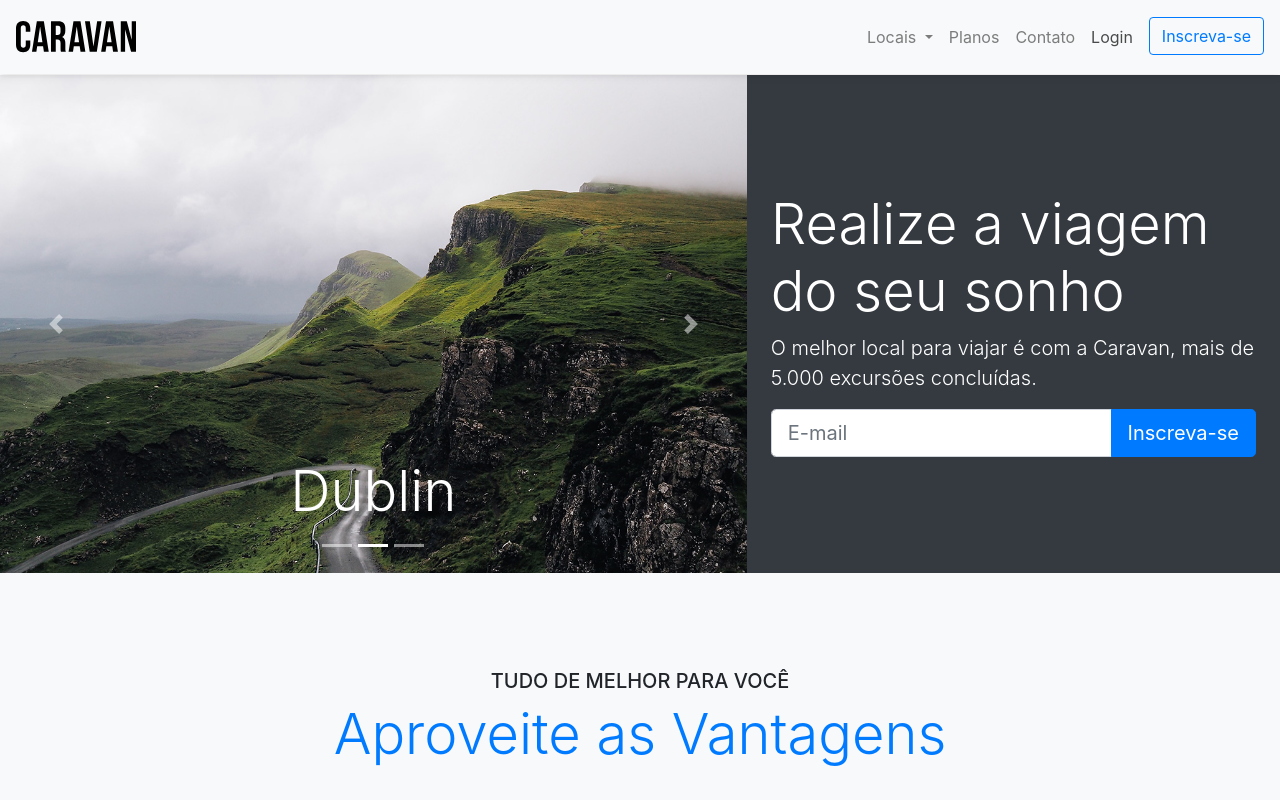
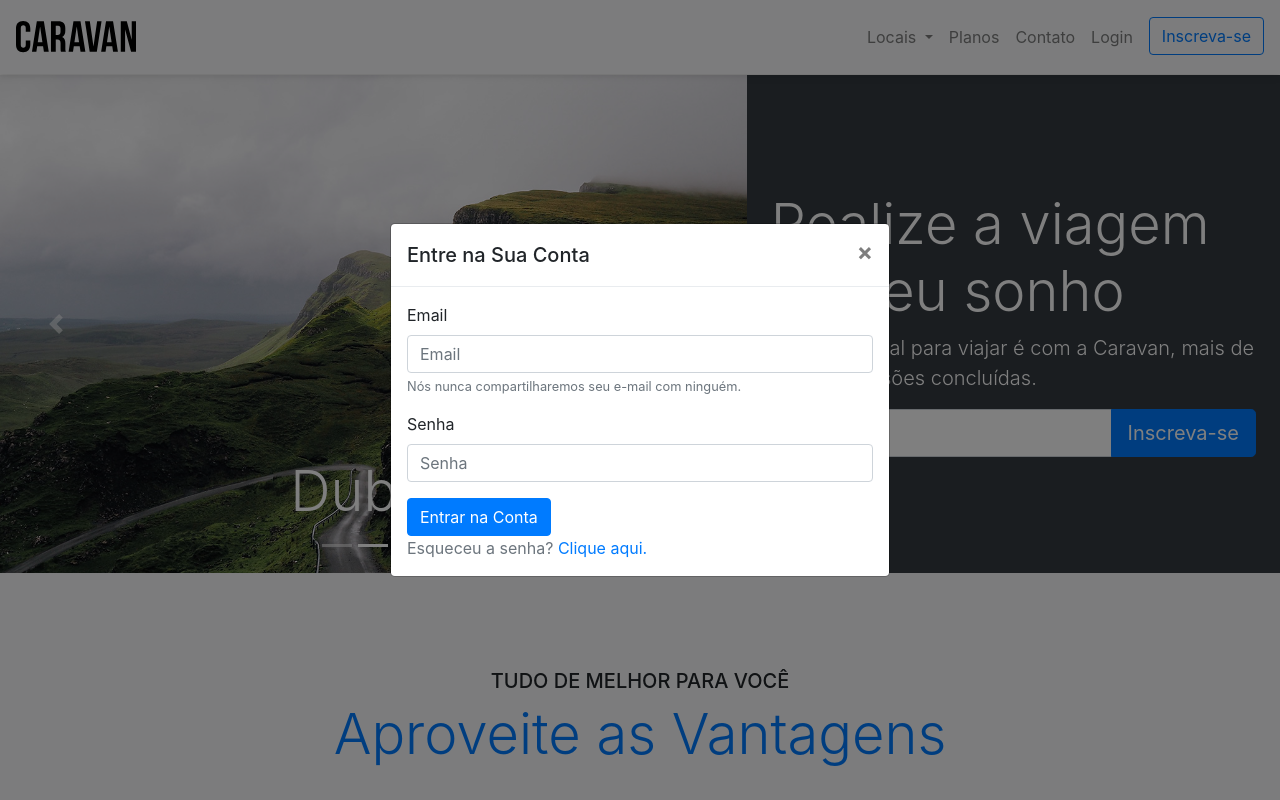
Before and after one commit to BryanJonathan/caravan-bootstrap-4, a plain HTML site: page index.html in a window 1280 px wide. Both pictures are taken after a click on the link "Login". Shown: the top 800 px of the page. Drawn offline with nearby package versions, Linux system fonts and the light colour scheme.

Commit message:
modal login

```diff
--- a/index.html
+++ b/index.html
@@ -43,7 +43,7 @@
           <a href="contato.html" class="nav-link">Contato</a>
         </li>
         <li class="nav-item">
-          <a href="#" class="nav-link">Login</a>
+          <a href="#" class="nav-link" data-toggle="modal" data-target="#modalLogin">Login</a>
         </li>
         <li class="nav-item">
           <a href="inscricao.html" class="btn btn-outline-primary ml-md-2">Inscreva-se</a>
@@ -175,7 +175,7 @@
       <h2 class="display-4 text-primary">Perguntas Frequentes</h2>
     </div>
     <div class="row justify-content-center">
-      <div class="col-6" id="perguntasFrequentes" data-children=".pergunta">
+      <div class="col-md-6" id="perguntasFrequentes" data-children=".pergunta">
         <div class="pergunta py-2">
           <a class="lead" data-toggle="collapse" data-parent="#perguntasFrequentes" href="#pergunta1" aria-expanded="true" aria-controls="pergunta1">→ É possível cancelar a viagem?</a>
           <div id="pergunta1" class="collapse show" role="tabpanel">
@@ -260,6 +260,36 @@
     </div>
   </footer>
 
+
+<!-- Modal -->
+<div class="modal fade" id="modalLogin" tabindex="-1" role="dialog" aria-labelledby="modalLoginTitle" aria-hidden="true">
+  <div class="modal-dialog modal-dialog-centered" role="document">
+    <div class="modal-content">
+      <div class="modal-header">
+        <h5 class="modal-title" id="exampleModalLongTitle">Entre na Sua Conta</h5>
+        <button type="button" class="close" data-dismiss="modal" aria-label="Close">
+          <span aria-hidden="true">&times;</span>
+        </button>
+      </div>
+      <div class="modal-body">
+        <form>
+          <div class="form-group">
+            <label for="exampleInputEmail1">Email</label>
+            <input type="email" class="form-control" id="exampleInputEmail1" aria-describedby="emailHelp" placeholder="Email">
+            <small id="emailHelp" class="form-text text-muted">Nós nunca compartilharemos seu e-mail com ninguém.</small>
+          </div>
+          <div class="form-group">
+            <label for="exampleInputPassword1">Senha</label>
+            <input type="password" class="form-control" id="exampleInputPassword1" placeholder="Senha">
+          </div>
+          <button type="submit" class="btn btn-primary">Entrar na Conta</button>
+        </form>
+        <a href="#"><span class="text-secondary">Esqueceu a senha?</span> Clique aqui.</a>
+      </div>
+    </div>
+  </div>
+</div>
+
   <!-- Optional JavaScript -->
   <!-- jQuery first, then Popper.js, then Bootstrap JS -->
   <script src="https://code.jquery.com/jquery-3.2.1.slim.min.js" integrity="sha384-KJ3o2DKtIkvYIK3UENzmM7KCkRr/rE9/Qpg6aAZGJwFDMVNA/GpGFF93hXpG5KkN" crossorigin="anonymous"></script>
```
